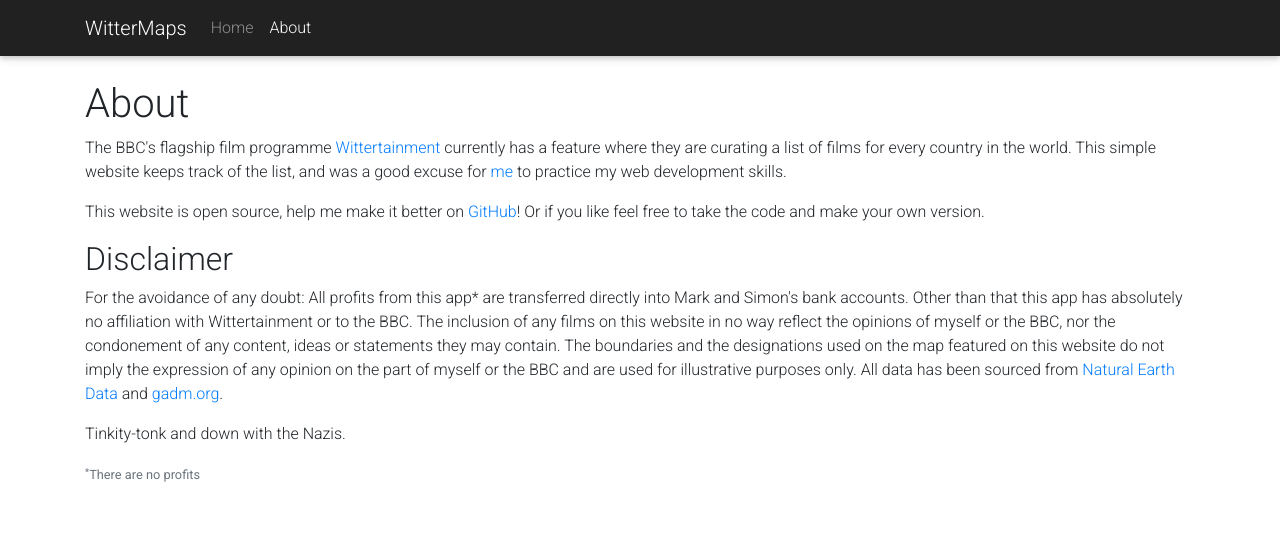
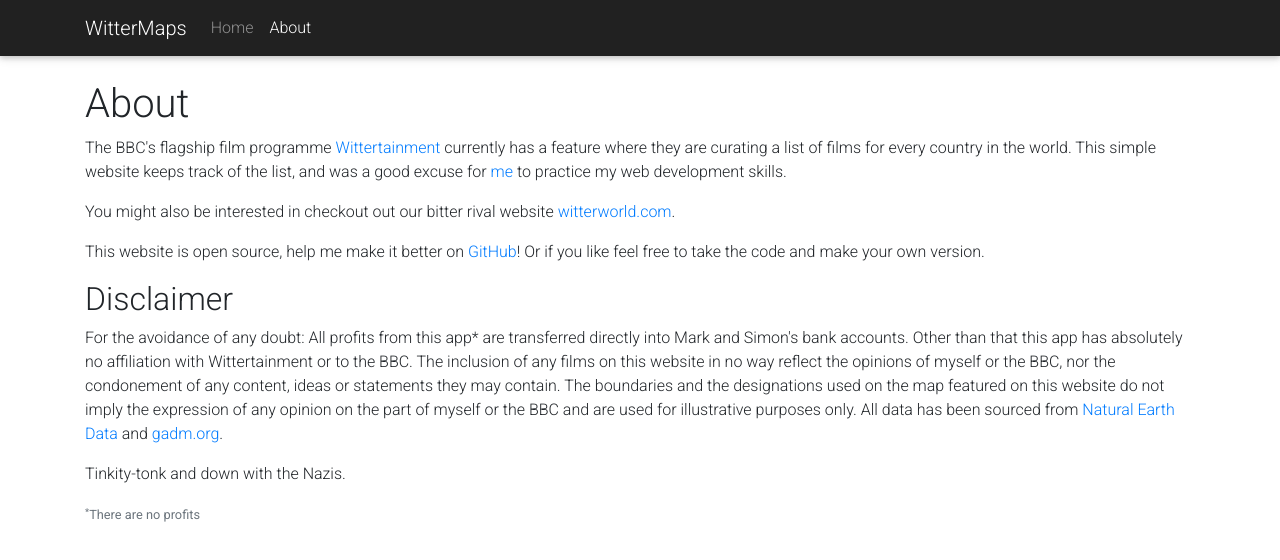
Before and after one commit to tcbegley/witter-maps, a Gatsby site: page /about in a window 1280 px wide. Built offline with nearby package versions, Linux system fonts and the light colour scheme; Gatsby itself is replaced by a stand-in of ours.

Commit message:
Link witterworld

```diff
--- a/src/content/about.md
+++ b/src/content/about.md
@@ -6,6 +6,8 @@ footnote: There are no profits
 
 The BBC's flagship film programme [Wittertainment](https://www.bbc.co.uk/wittertainment) currently has a feature where they are curating a list of films for every country in the world. This simple website keeps track of the list, and was a good excuse for [me](https://tcbegley.com) to practice my web development skills.
 
+You might also be interested in checkout out our bitter rival website [witterworld.com](https://witterworld.com).
+
 This website is open source, help me make it better on [GitHub](https://github.com/tcbegley/witter-maps)! Or if you like feel free to take the code and make your own version.
 
 ## Disclaimer
```
